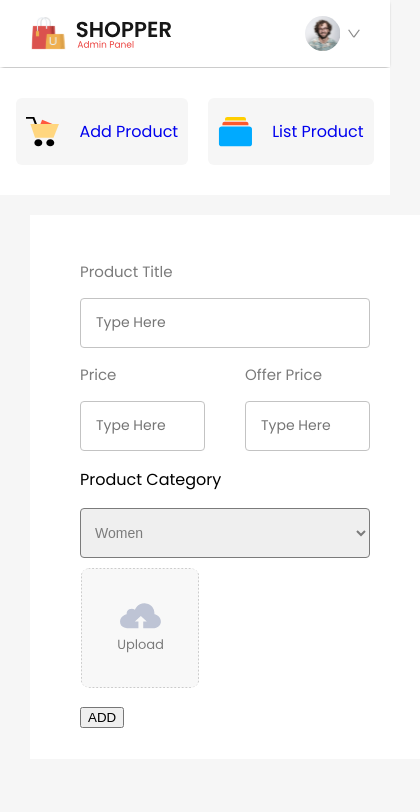
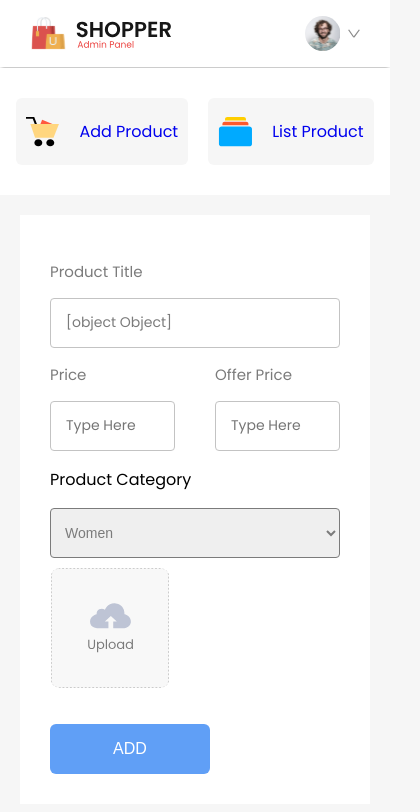
Before and after one commit to lievin219/ADmin-panel, a React (Vite) app in the folder vite-project/: page /addproduct in a window 390 px wide. Shown: the top 812 px of the page, 420 px wide, since content can reach past the window. Built offline with nearby package versions, Linux system fonts and the light colour scheme; a web font is replaced by a local one.

Commit message:
Hooks to connect to database

```diff
--- a/vite-project/src/Components/Addproduct/Addproduct.css
+++ b/vite-project/src/Components/Addproduct/Addproduct.css
@@ -30,6 +30,7 @@
 }
 .addproduct-selector{
     padding:10px;
+    max-width:none;
     width:100%;
     height:50px;
     font-size: 14px;
@@ -43,5 +44,26 @@
        height: 120px;
        border-radius: 10px;
        object-fit: contain;
-       margin:10px 0px
+       margin:10px 0px;
+
 }
+.addproduct-btn{
+     margin-top:20px;
+     width:160px;
+      height:50px;
+      border-radius:6px;
+       background: #609ff6;
+       border: none;
+       cursor: pointer;
+       color: white;
+       font-size: 16px;
+       font-weight: 500;
+}
+@media(max-width:800px){
+.addproduct{
+      width:auto;
+       padding:30px;
+        margin:20px;
+
+}
+}
--- a/vite-project/src/Components/Addproduct/Addproduct.jsx
+++ b/vite-project/src/Components/Addproduct/Addproduct.jsx
@@ -1,15 +1,34 @@
-import React from 'react'
+import React, { useState } from 'react'
 import './Addproduct.css'
 import upload_area from '../../assets/Admin_Assets/upload_area.svg'
 
 const Addproduct = () => {
+    // this hook  below is used in adding a picture once a an admin uploaded a picture else an upload picture will remain the one which is static
+     const [image,setImage]=useState(false)
+
+     const imgaeHandler=(e)=>{
+     setImage(e.target.files[0])
+
+      }
+      //this is a hook used to add product details with in database
+       const [productDetails,setproductDetails]=useState({
+         name:"",
+         image:"",
+         category:"",
+         new_price:"",
+         old_price:""
+       })
+        const producthandler=(e)=>{
+             setproductDetails({...productDetails,[e.target.name]:e.target.value})
+
+        }
   return (
     <div className='addproduct'>
          <div className='addproduct-itemfield'>
             <p>
                 Product Title
             </p>
-            <input type="text"   name='name' placeholder='Type Here'/>
+            <input value={productDetails} onChange={producthandler} type="text"   name='name' placeholder='Type Here'/>
 
 
          </div>
@@ -36,10 +55,10 @@ const Addproduct = () => {
          </div>
          <div className='addproduct-itemfield'>
             <label htmlFor="file-input">
-                <img src={upload_area} alt="" className='addproduct-thumnail-img'/>
+                <img src={image?URL.createObjectURL(image):upload_area} alt="" className='addproduct-thumnail-img'/>
 
             </label>
-            <input type="file" id='file-input' name='image' hidden/>
+            <input onChange={imgaeHandler} type="file" id='file-input' name='image' hidden/>
 
 
          </div>
```
